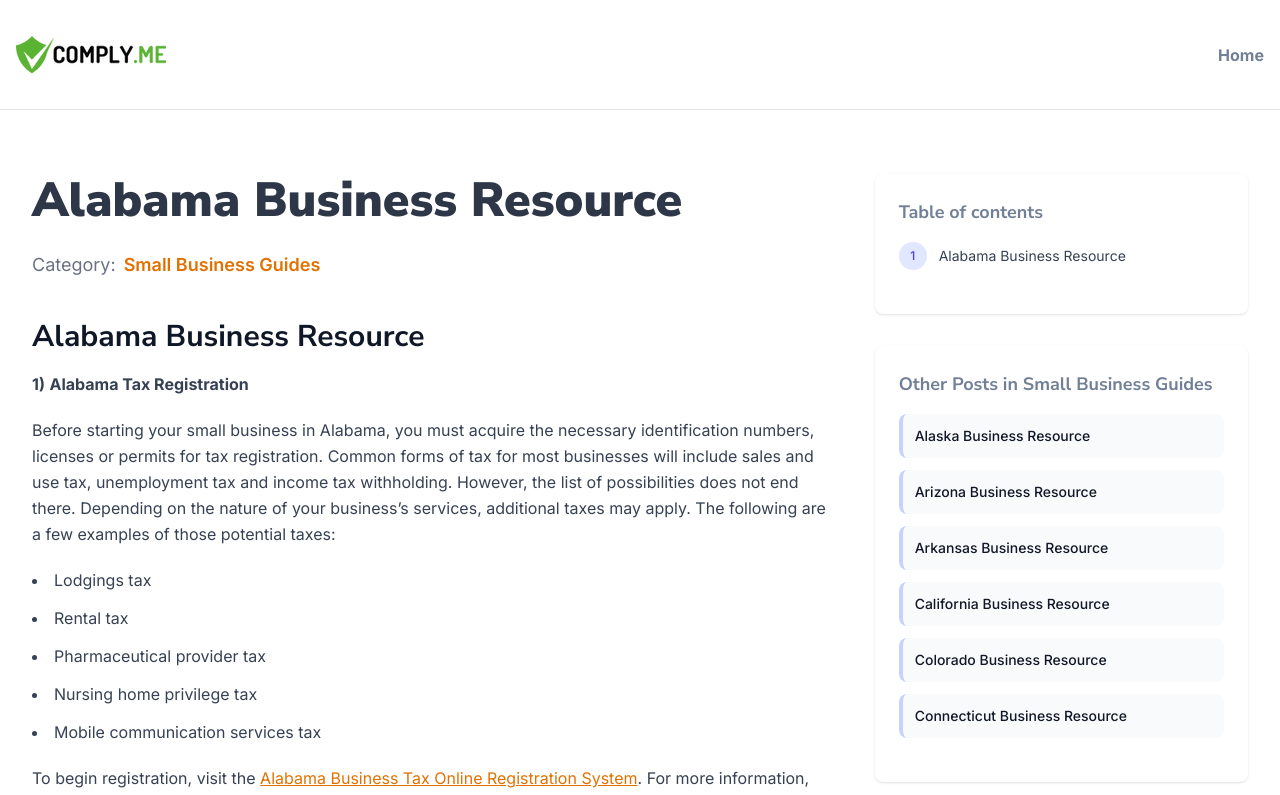
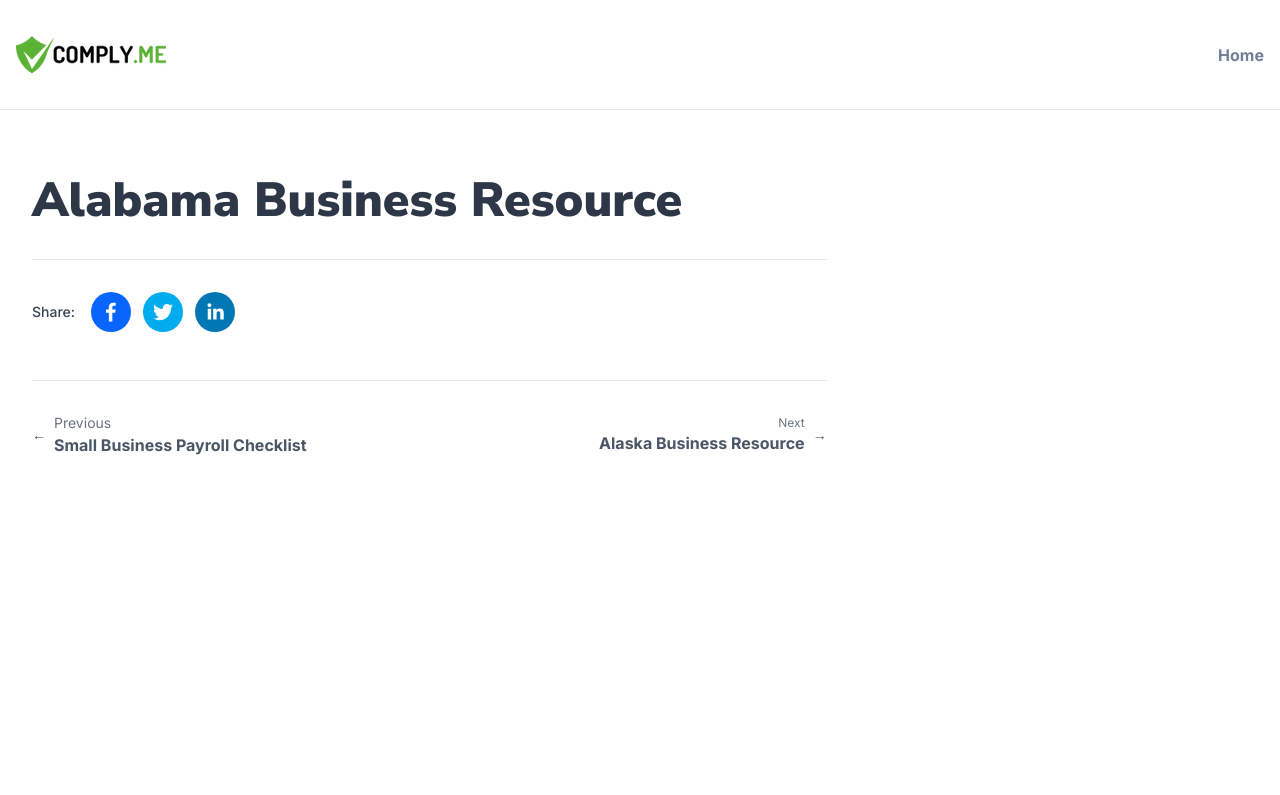
Before and after one commit to nanirama/complyme, a Next.js app: page /posts/alabama-business-resource/ in a window 1280 px wide. Shown: the top 795 px of the page. Built offline with nearby package versions, Linux system fonts and the light colour scheme.

Commit message:
Add business regulations2

```diff
--- a/src/app/posts/[slug]/page.tsx
+++ b/src/app/posts/[slug]/page.tsx
@@ -349,28 +349,28 @@ export default async function PostPage({ params }: PostPageProps) {
   const { slug } = await params;
   const post = getPostBySlug(slug);
 
-  console.log('slug', slug);
-  console.log('post', post);
+  //console.log('slug', slug);
+  //console.log('post', post);
 
   if (!post) {
     notFound();
   }
 
   // Get category info
-  const allCategories = getAllCategories();
-  const category = allCategories.find(
-    cat => cat.name === post.category || cat.slug === post.category
-  );
+  // const allCategories = getAllCategories();
+  // const category = allCategories.find(
+  //   cat => cat.name === post.category || cat.slug === post.category
+  // );
 
-  // Extract headings for table of contents
-  const headings = extractHeadings(post.content);
+  // // Extract headings for table of contents
+  // const headings = extractHeadings(post.content);
 
-  // Get other posts from the same category (excluding current post)
-  const otherPostsInCategory = category
-    ? getPostsByCategory(category.name, category.slug)
-        .filter(p => p.slug !== post.slug)
-        .slice(0, 6)
-    : [];
+  // // Get other posts from the same category (excluding current post)
+  // const otherPostsInCategory = category
+  //   ? getPostsByCategory(category.name, category.slug)
+  //       .filter(p => p.slug !== post.slug)
+  //       .slice(0, 6)
+  //   : [];
 
   // Get all posts for navigation
   const allPosts = getAllPosts();
@@ -391,7 +391,7 @@ export default async function PostPage({ params }: PostPageProps) {
                 {post.title}
               </h1>
 
-              {category && (
+              {/* {category && (
                 <div className="flex items-center gap-2 mb-10">
                   <span className="text-lg text-gray-500">Category:</span>
                   <Link
@@ -401,7 +401,7 @@ export default async function PostPage({ params }: PostPageProps) {
                     {category.name}
                   </Link>
                 </div>
-              )}
+              )} */}
 
               {/* Thumbnail */}
               {post.thumbnail && (() => {
@@ -425,7 +425,7 @@ export default async function PostPage({ params }: PostPageProps) {
             {/* Post Content */}
             <div className="prose prose-lg max-w-none">
               <div className="post-content cat_content">
-                {renderMarkdown(post.content, headings)}
+                {/* {renderMarkdown(post.content, headings)} */}
               </div>
             </div>
 
@@ -473,7 +473,7 @@ export default async function PostPage({ params }: PostPageProps) {
             <div className="sticky top-24 space-y-8 cat_content ">
 
               {/* Table of Contents */}
-              {headings.length > 0 && (
+              {/* {headings.length > 0 && (
                 <div className="bg-white rounded-lg shadow-sm p-6">
                   <h2 className="text-lg font-bold text-[#718096] mb-4">
                     Table of contents
@@ -509,10 +509,10 @@ export default async function PostPage({ params }: PostPageProps) {
                     </ol>
                   </nav>
                 </div>
-              )}
+              )} */}
 
               {/* Other Posts in Same Category */}
-              {otherPostsInCategory.length > 0 && (
+              {/* {otherPostsInCategory.length > 0 && (
                 <div className="bg-white rounded-lg shadow-sm p-6">
                   <h2 className="text-lg font-bold text-[#718096] mb-4">
                     Other Posts in {category?.name || 'This Category'}
@@ -539,7 +539,7 @@ export default async function PostPage({ params }: PostPageProps) {
                     ))}
                   </ul>
                 </div>
-              )}
+              )} */}
             </div>
           </aside>
         </div>
```
